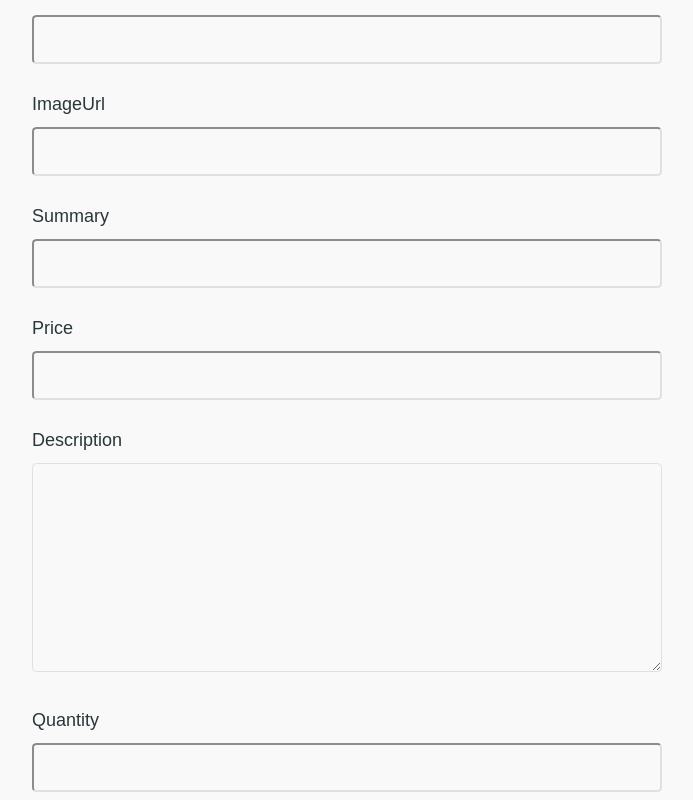
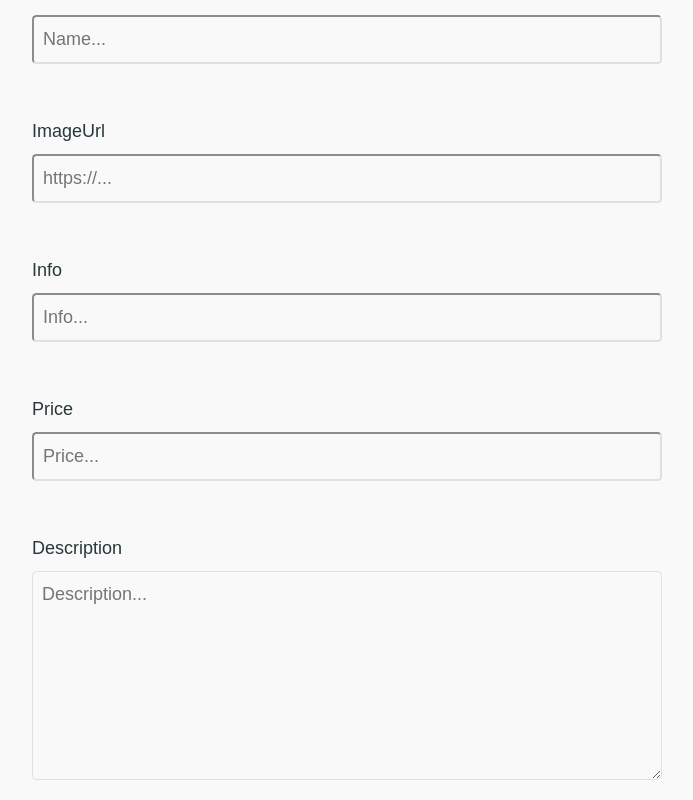
Before and after one commit to IrinaDimcheva/camping-shop, a React (Create React App) app: page /admin/products/new in a window 1280 px wide. Shown: the part 320-1120 px from the top of the page, without its empty margins (293-986 px from the left). Built offline with nearby package versions, Linux system fonts and the light colour scheme.

Commit message:
creating new product

```diff
--- a/src/products/pages/ProductNew.js
+++ b/src/products/pages/ProductNew.js
@@ -1,37 +1,163 @@
+import { useState } from 'react';
+import { useForm } from 'react-hook-form';
+
+import { createProduct } from '../../services/product-service';
+import LoadingSpinner from '../../shared/components/UIElements/LoadingSpinner';
 import styles from './ProductNew.module.css';
 
 const ProductNew = () => {
+  const [isLoading, setIsLoading] = useState(false);
+  const { register, handleSubmit, formState: { errors }, reset } = useForm({
+    mode: 'onTouched' || 'onBlur'
+  });
+
+  const onSubmitHandler = (data, event) => {
+    event.preventDefault();
+    setIsLoading(true);
+    createProduct({ data })
+      .then(product => {
+        setIsLoading(false);
+        console.log(product);
+      })
+      .catch(err => {
+        console.log(err);
+        setIsLoading(false);
+      });
+  };
+
   return (
     <div className={styles.container}>
+      {isLoading && <LoadingSpinner asOverlay />}
       <h1>Add new Product</h1>
-      <form action="">
+      <form onSubmit={handleSubmit(onSubmitHandler)}>
         <p>
           <label htmlFor="name">Name</label>
-          <input type="text" name="name" id="name" />
+          <input
+            type="text"
+            name="name"
+            id="name"
+            placeholder="Name..."
+            {...register('name', {
+              required: 'Product Name is required',
+              minLength: {
+                value: 3,
+                message: 'Product Name should be at least 4 characters.'
+              },
+              maxLength: {
+                value: 150,
+                message: 'Product Name should not be longer than 250 characters.'
+              }
+            })}
+          />
         </p>
+        <p className={styles.error}>{errors.name?.message}</p>
         <p>
-          <label htmlFor="image">ImageUrl</label>
-          <input type="text" name="image" id="image" />
+          <label htmlFor="imageUrl">ImageUrl</label>
+          <input
+            type="text"
+            name="imageUrl"
+            id="imageUrl"
+            placeholder='https://...'
+            {...register('imageUrl', {
+              required: 'Image URL is required.',
+              pattern: {
+                value: /^https*:\/\/.+/,
+                message: "Image should start with 'http://' or 'https://'."
+              }
+            })}
+          />
           <img src="" alt="" />
         </p>
+        <p className={styles.error}>{errors.imageUrl?.message}</p>
         <p>
-          <label htmlFor="summary">Summary</label>
-          <input type="text" name="summary" id="summary" maxLength={250} />
+          <label htmlFor="info">Info</label>
+          <input
+            type="text"
+            name="info"
+            id="info"
+            placeholder="Info..."
+            {...register('info', {
+              required: 'Product info is required.',
+              minLength: {
+                value: 10,
+                message: "Product info should be at least 10 characters."
+              },
+              maxLength: {
+                value: 250,
+                message: "Product info should not be longer than 10 characters."
+              }
+            })}
+            maxLength={250}
+          />
         </p>
+        <p className={styles.error}>{errors.info?.message}</p>
         <p>
           <label htmlFor="price">Price</label>
-          <input type="number" name="price" id="price" min={0.01} step={0.01} />
+          <input
+            type="number"
+            name="price"
+            id="price"
+            min={0.01}
+            step={0.01}
+            placeholder='Price...'
+            {...register('price', {
+              required: 'Product Price is required.',
+              validate: (value) => value > 0 || 'Price should be greater than 0.'
+            })}
+          />
         </p>
+        <p className={styles.error}>{errors.price?.message}</p>
         <p>
           <label htmlFor="description">Description</label>
-          <textarea name="description" id="description" rows="7" minLength={10} maxLength={2000}></textarea>
+          <textarea
+            name="description"
+            id="description"
+            rows="7"
+            minLength={10}
+            maxLength={2000}
+            placeholder='Description...'
+            {...register('description', {
+              required: 'Description is required.',
+              minLength: {
+                value: 10,
+                message: 'Description should be at least 10 characters.'
+              },
+              maxLength: {
+                value: 2000,
+                message: 'Description should not be longer than 2000 characters.'
+              }
+            })}
+          ></textarea>
         </p>
+        <p className={styles.error}>{errors.description?.message}</p>
         <p>
           <label htmlFor="quantity">Quantity</label>
-          <input type="number" name="quantity" id="quantity" min={0} />
+          <input
+            type="number"
+            name="quantity"
+            id="quantity"
+            min={0}
+            placeholder='Quantity'
+            {...register('quantity', {
+              required: 'Quantity is required.',
+              validate: (value) => parseInt(value) > 0 || 'Quantity should be greater than 0.'
+            })}
+          />
+        </p>
+        <p className={styles.error}>{errors.quantity?.message}</p>
+        <p>
+          <label htmlFor="category">Category</label>
+          <select name="category" id="category" {...register('category')}>
+            <option value="campingEquipment">Camping Equipment</option>
+            <option value="tents">Tents</option>
+            <option value="sleepingBags">Sleeping Bags</option>
+            <option value="accessories">Accessories</option>
+          </select>
         </p>
         <button type="reset" className="btn btn-alt">Reset</button>
-        <button className="btn btn-primary">Save</button>
+        {!isLoading && (
+          <button className="btn btn-primary">Save</button>
+        )}
       </form>
     </div>
   );
--- a/src/products/pages/ProductNew.module.css
+++ b/src/products/pages/ProductNew.module.css
@@ -46,3 +46,7 @@ hr {
 .link:hover {
   color: var(--clr-green-400);
 }
+
+.error {
+  color: red;
+}
--- a/src/services/product-service.js
+++ b/src/services/product-service.js
@@ -6,14 +6,26 @@ const getProducts = () => {
 
 const getProductsByCategory = (category) => {
   return fetch(`${baseUrl}/products/${category}`).then(res => res.json());
-}
+};
 
 const getProductById = (productId) => {
   return fetch(`${baseUrl}/products/${productId}`).then(res => res.json());
-}
+};
+
+const createProduct = (data) => {
+  return fetch(`${baseUrl}/products/new`, {
+    method: 'POST',
+    headers: {
+      'Content-type': 'application/json'
+    },
+    body: JSON.stringify(data),
+    credentials: "include"
+  }).then(res => res.json());
+};
 
 export {
   getProducts,
   getProductsByCategory,
-  getProductById
-}
+  getProductById,
+  createProduct
+};
--- a/src/shared/components/Header.js
+++ b/src/shared/components/Header.js
@@ -16,14 +16,14 @@ const Header = () => {
         </Link>
         <nav>
           <ul>
-            {auth.isLoggedIn && (
+            {auth.isLoggedIn && !auth.isAdmin && (
               <li>
                 <NavLink className={(navData) => navData.isActive ? styles.active : ''} to='/favorites'>
                   <i className="fa-solid fa-heart"></i>Favorites
                 </NavLink>
               </li>
             )}
-            {auth.isLoggedIn && (
+            {auth.isLoggedIn && !auth.isAdmin && (
               <li>
                 <NavLink className={(navData) => navData.isActive ? styles.active : ''} to='/cart'>
                   <i className="fa-solid fa-cart-shopping"></i>Cart
@@ -34,6 +34,13 @@ const Header = () => {
               <li>
                 <NavLink to='/admin/products' className={(navData) => navData.isActive ? styles.active : ''}>
                   Manage Products
+                </NavLink>
+              </li>
+            )}
+            {auth.isLoggedIn && auth.isAdmin && (
+              <li>
+                <NavLink to='/admin/products/new' className={(navData) => navData.isActive ? styles.active : ''}>
+                  Add Product
                 </NavLink>
               </li>
             )}
```
